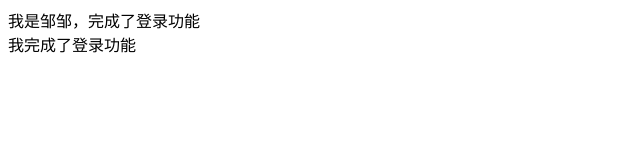
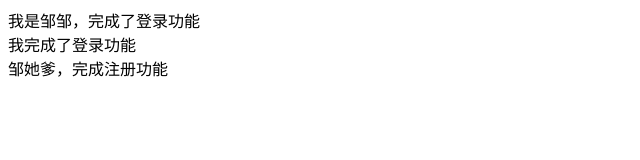
Before and after one commit to 13162752043/myfirstDemo, a plain HTML site: page index.html in a window 1280 px wide. Shown: the whole page, without its empty margins (0-640 px from the left). Drawn offline with Linux system fonts and the light colour scheme.

Commit message:
邹她爹完成注册功能

```diff
--- a/index.html
+++ b/index.html
@@ -9,5 +9,7 @@
 <body>
   <div>我是邹邹，完成了登录功能</div>
   <div>我完成了登录功能</div>
+  <div>邹她爹，完成注册功能</div>
+
 </body>
 </html>
```
